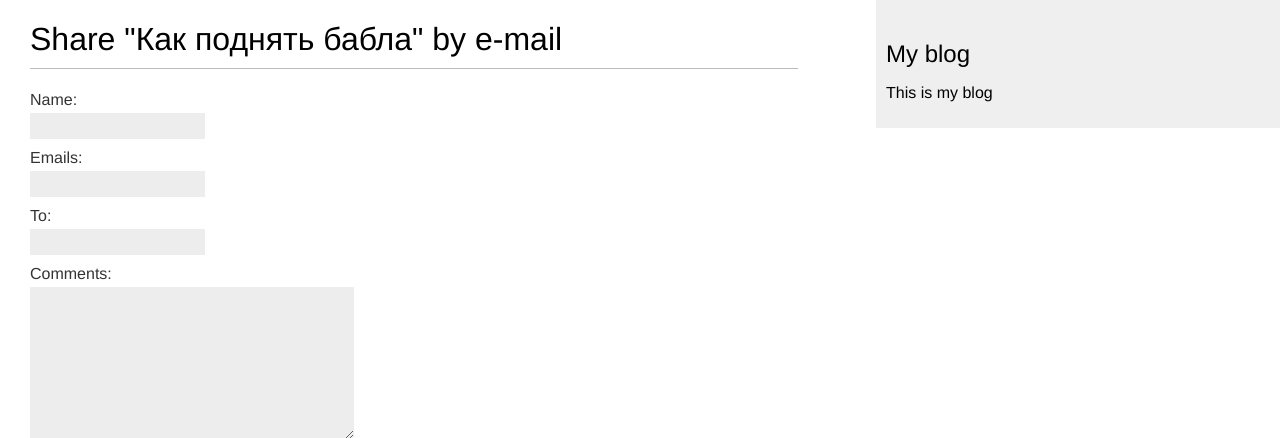
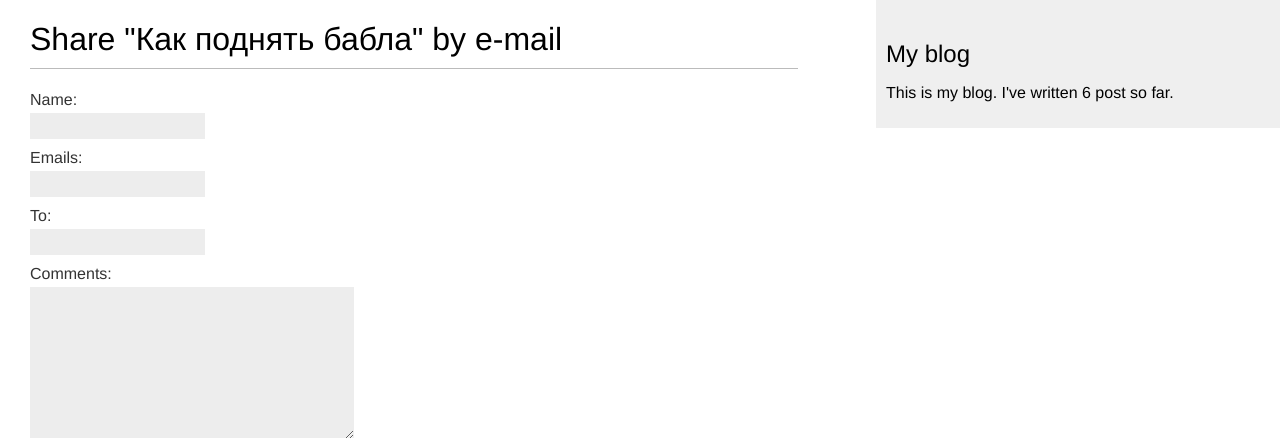
Before and after one commit to Arsendada/blog_study, a Django app: page /blog/7/share/ in a window 1280 px wide. Shown: the top 438 px of the page. Run offline with Django 4.2, Linux system fonts and the light colour scheme; data comes from the database, SQL or seed files in the repository.

Commit message:
add posts_tags to base.html

```diff
--- a/mysite/blog/templates/blog/base.html
+++ b/mysite/blog/templates/blog/base.html
@@ -1,3 +1,4 @@
+{% load blog_tags %}
 {% load static %}
 <!DOCTYPE html>
 <html lang="en">
@@ -13,7 +14,10 @@
     </div>
     <div id="sidebar">
         <h2>My blog</h2>
-        <p>This is my blog</p>
+        <p>
+            This is my blog.
+            I've written {% total_posts %} post so far.
+        </p>
     </div>
 </body>
 </html>
```
